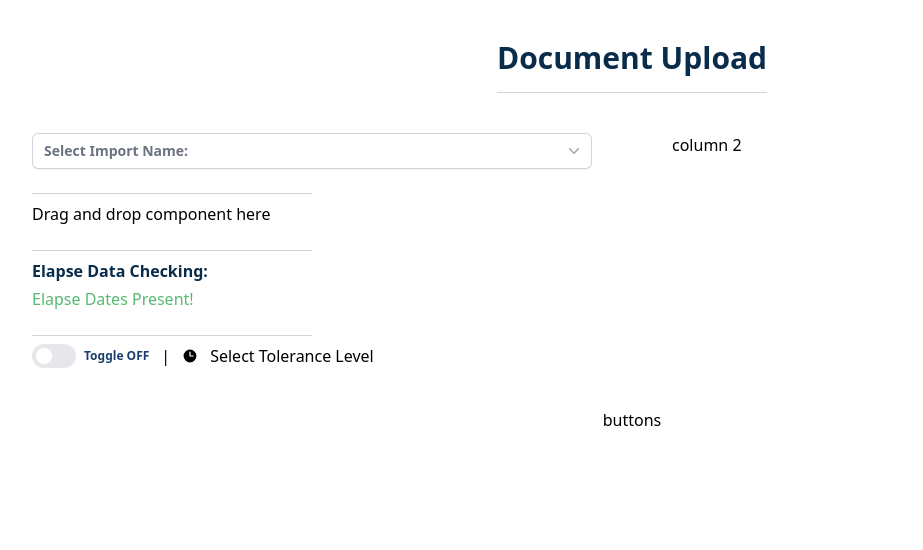
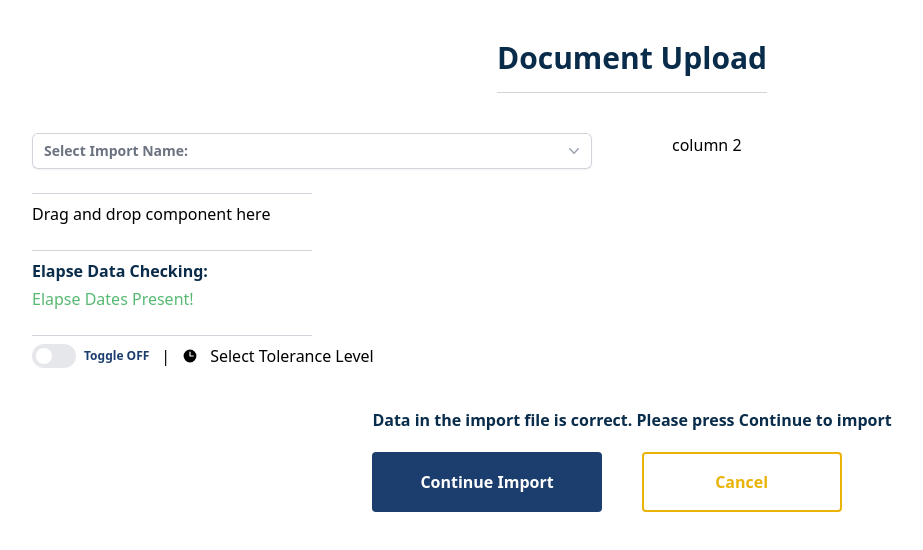
Before and after one commit to johanDev19/skyhop-code-assignment, a React (Vite) app: page / in a window 1280 px wide. Shown: the top 550 px of the page, without its empty margins (8-931 px from the left). Built offline with nearby package versions, Linux system fonts and the light colour scheme.

Commit message:
feat: add submit buttons

```diff
--- a/src/pages/UploadDocument.tsx
+++ b/src/pages/UploadDocument.tsx
@@ -1,3 +1,4 @@
+import Button from "../components/Button";
 import Divider from "../components/Divider";
 import Dropdown from "../components/Dropdown";
 import ElapseStatus from "../components/ElapseStatus";
@@ -24,7 +25,25 @@ function UploadDocument(): JSX.Element {
         </div>
         <div className="flex flex-col gap-2 w-full">column 2</div>
       </div>
-      <div>buttons</div>
+      <div className="flex flex-col gap-5">
+        <Text>
+          Data in the import file is correct. Please press Continue to import
+        </Text>
+        <div className="flex gap-10">
+          <button
+            type="button"
+            className="min-w-[200px] bg-skyhopBlue hover:bg-skyhopBlueDark text-white font-bold px-12 py-4 rounded"
+          >
+            Continue Import
+          </button>
+          <button
+            type="button"
+            className="  min-w-[200px] text-yellow-500 font-bold px-12 py-4 rounded border-2 border-yellow-500"
+          >
+            Cancel
+          </button>
+        </div>
+      </div>
     </section>
   );
 }
```
